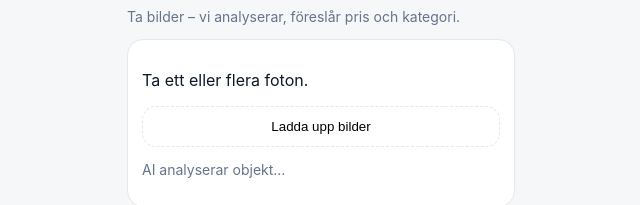
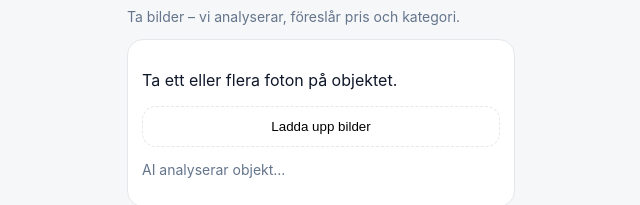
Before and after one commit to gascheckking/marketbeg-appGem, a Next.js app: page /sell in a window 1280 px wide. Shown: the part 133-338 px from the top of the page, without its empty margins (319-959 px from the left). Built offline with nearby package versions, Linux system fonts and the light colour scheme.

Commit message:
Update CameraBatch.tsx

```diff
--- a/components/CameraBatch.tsx
+++ b/components/CameraBatch.tsx
@@ -3,7 +3,7 @@ import { LoadingAI } from "./LoadingAI";
 export default function CameraBatch() {
   return (
     <div className="card">
-      <p>Ta ett eller flera foton.</p>
+      <p>Ta ett eller flera foton på objektet.</p>
       <button className="secondary">Ladda upp bilder</button>
       <LoadingAI />
     </div>
```
